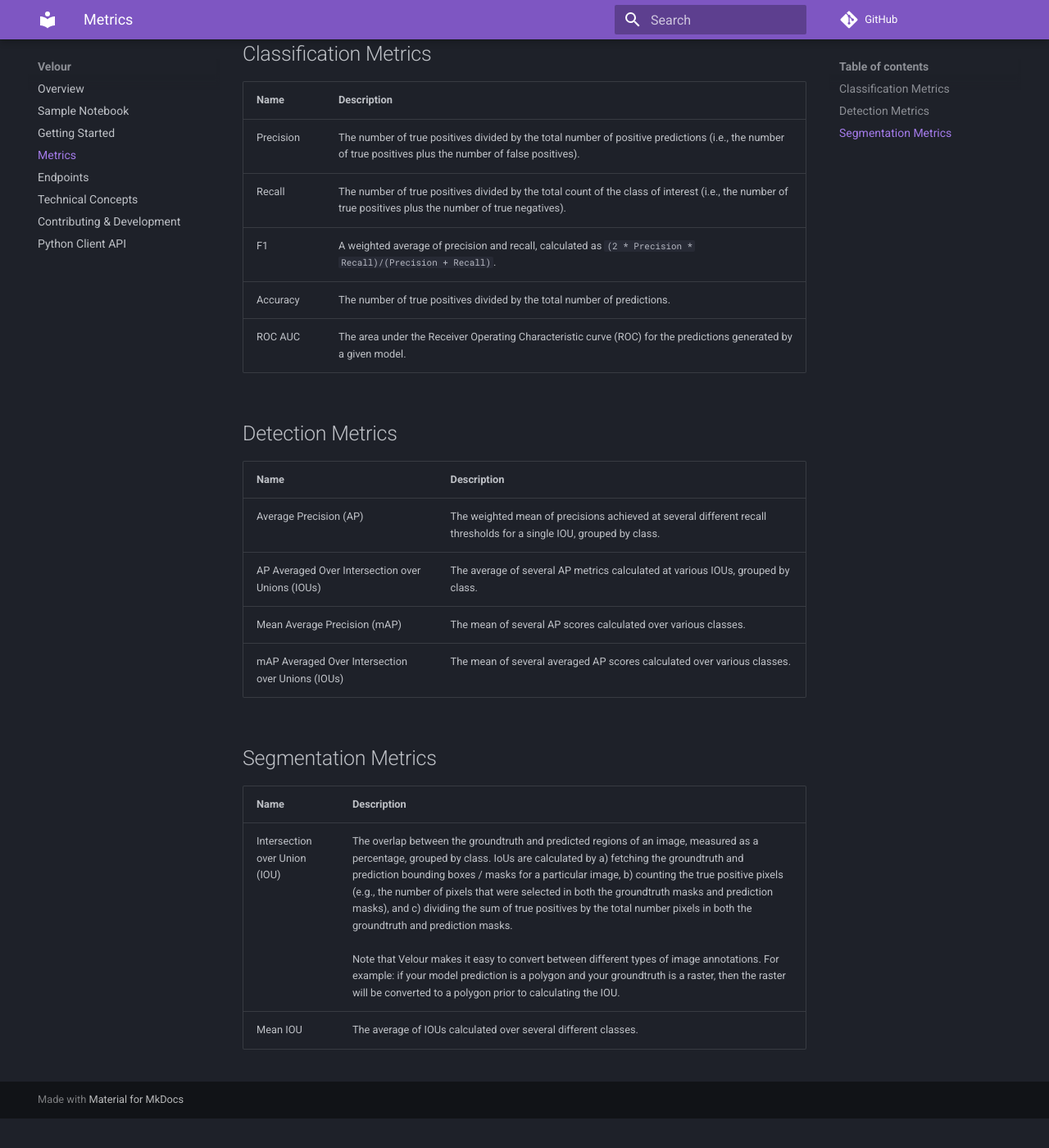
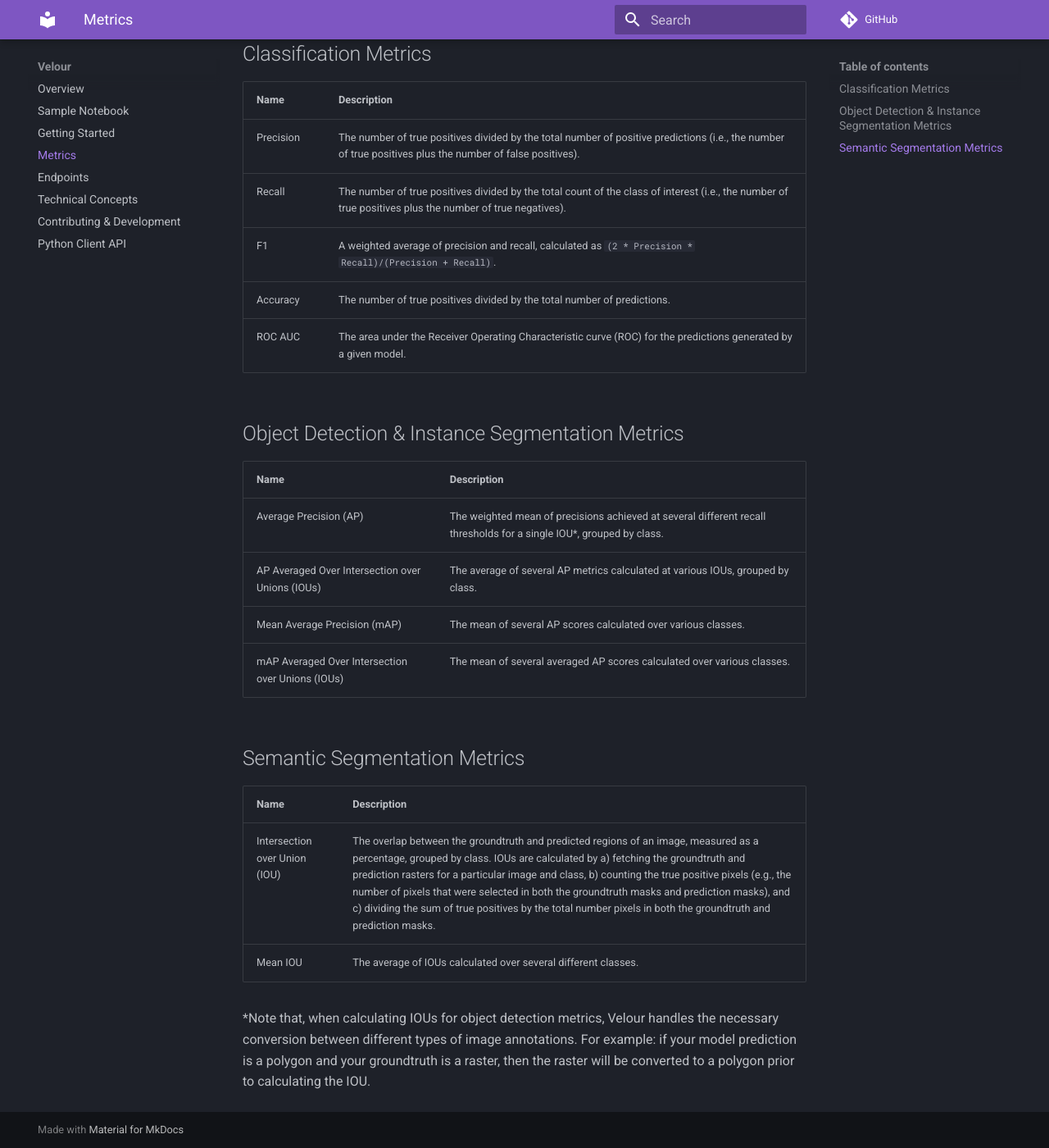
Before and after one commit to Striveworks/valor, an MkDocs documentation site: the page built from docs/metrics.md, in a window 1280 px wide and 1400 px high, scrolled down 248 px. Shown: the whole window at 82% size. Built offline with MkDocs 1.6.1 and Material for MkDocs 9.7.7, drawn with Linux system fonts in a browser that asks for light colours; comment, search, counter and statistics services are not loaded; before the commit the page ends 1612 px from its top, so only the background shows below that.

Commit message:
update with feedback from call

```diff
--- a/docs/metrics.md
+++ b/docs/metrics.md
@@ -11,18 +11,21 @@ On this page, we'll describe the various metrics that you can calculate using Ve
 | Accuracy 	| The number of true positives divided by the total number of predictions. 	|
 | ROC AUC 	| The area under the Receiver Operating Characteristic curve (ROC) for the predictions generated by a given model. 	|
 
-## Detection Metrics
+## Object Detection & Instance Segmentation Metrics
 
 | Name 	| Description 	|
 |---	|---	|
-| Average Precision (AP) 	| The weighted mean of precisions achieved at several different recall thresholds for a single IOU, grouped by class. 	|
+| Average Precision (AP) 	| The weighted mean of precisions achieved at several different recall thresholds for a single IOU*, grouped by class. |
 | AP Averaged Over Intersection over Unions (IOUs) 	| The average of several AP metrics calculated at various IOUs, grouped by class. 	|
 | Mean Average Precision (mAP) 	| The mean of several AP scores calculated over various classes. 	|
 | mAP Averaged Over Intersection over Unions (IOUs) 	| The mean of several averaged AP scores calculated over various classes. 	|
 
-## Segmentation Metrics
+## Semantic Segmentation Metrics
 
 | Name 	| Description 	|
 |---	|---	|
-| Intersection over Union (IOU) 	| The overlap between the groundtruth and predicted regions of an image, measured as a percentage, grouped by class. IoUs are calculated by a) fetching the groundtruth and prediction bounding boxes / masks for a particular image, b) counting the true positive pixels (e.g., the number of pixels that were selected in both the groundtruth masks and prediction masks), and c) dividing the sum of true positives by the total number pixels in both the groundtruth and prediction masks. <br><br> Note that Velour makes it easy to convert between different types of image annotations. For example: if your model prediction is a polygon and your groundtruth is a raster, then the raster will be converted to a polygon prior to calculating the IOU.
+| Intersection over Union (IOU) 	| The overlap between the groundtruth and predicted regions of an image, measured as a percentage, grouped by class. IOUs are calculated by a) fetching the groundtruth and prediction rasters for a particular image and class, b) counting the true positive pixels (e.g., the number of pixels that were selected in both the groundtruth masks and prediction masks), and c) dividing the sum of true positives by the total number pixels in both the groundtruth and prediction masks. |
 | Mean IOU 	| The average of IOUs calculated over several different classes. 	|
+
+
+\*Note that, when calculating IOUs for object detection metrics, Velour handles the necessary conversion between different types of image annotations. For example: if your model prediction is a polygon and your groundtruth is a raster, then the raster will be converted to a polygon prior to calculating the IOU.
```
